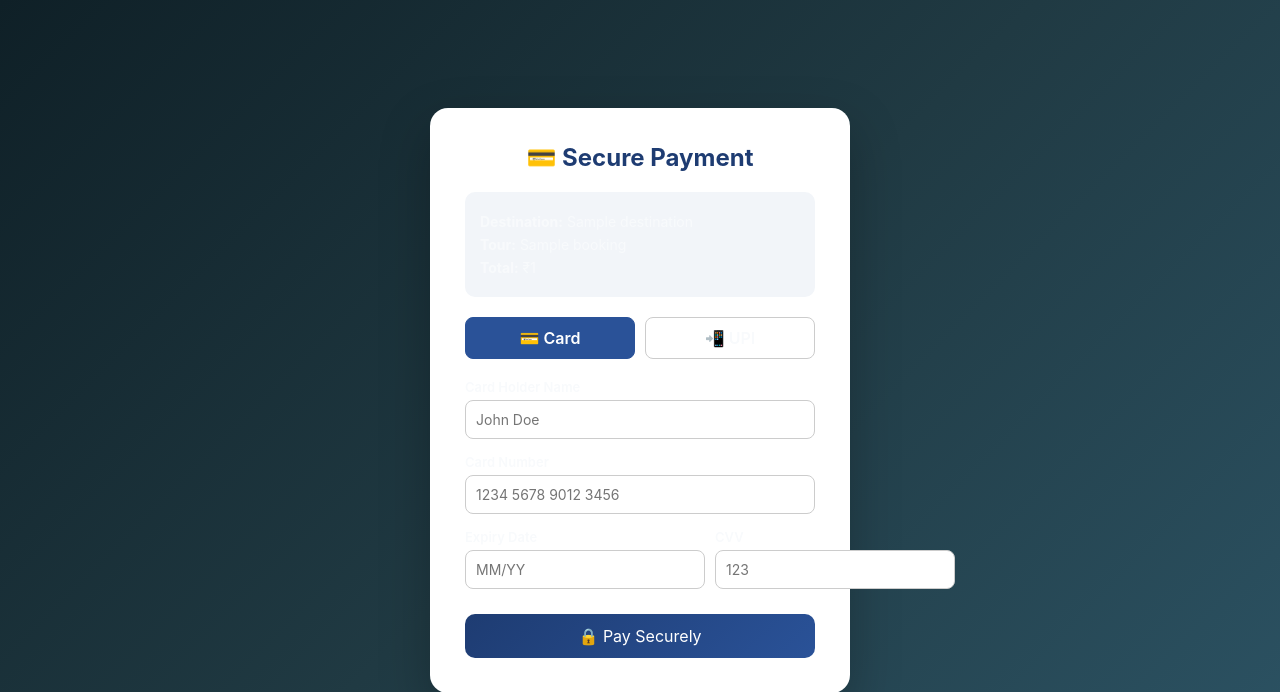
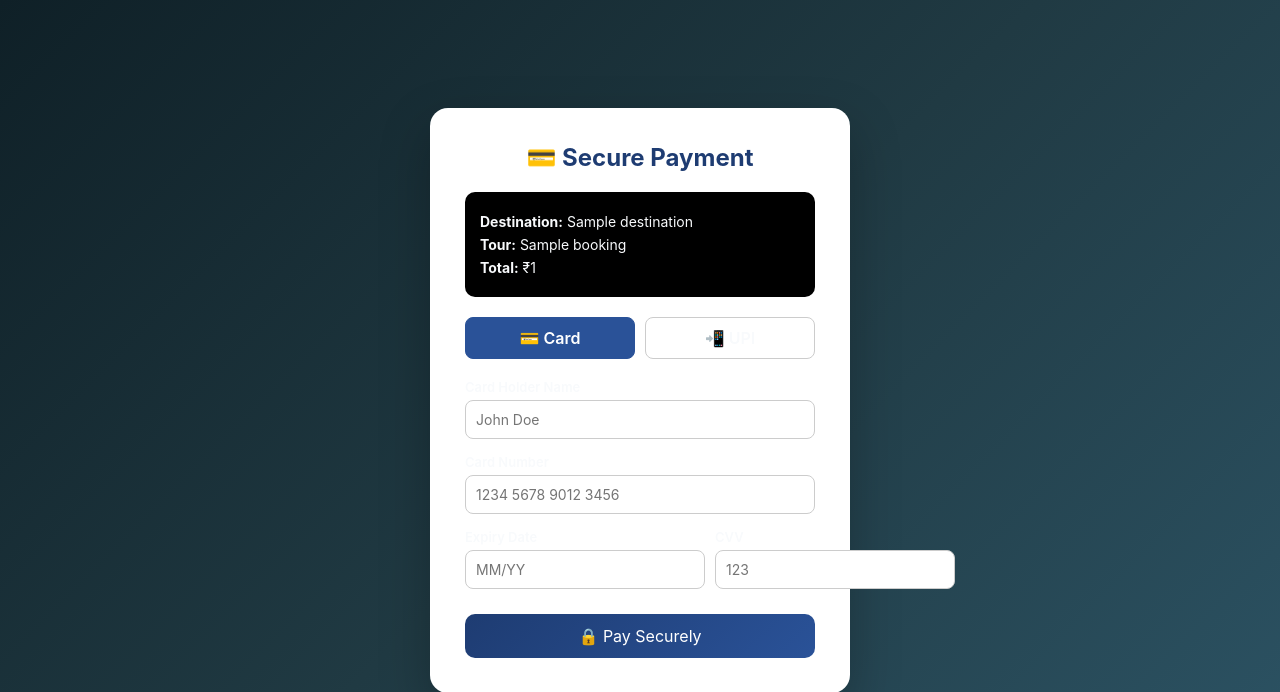
Before and after one commit to Tejasrathod274/Final-Project, a Flask app: template templates/payment.html in a window 1280 px wide. Shown: the top 692 px of the page. Run offline with Flask 3, Linux system fonts and the light colour scheme; the template is opened without the code that fills it: most values are stand-ins (such as "Sample title", 1, 10 or a date in 2020); some libraries are stand-ins or nearby versions.

Commit message:
Fixed confirm payment box

```diff
--- a/templates/payment.html
+++ b/templates/payment.html
@@ -40,7 +40,7 @@ body {
 
 /* Summary */
 .booking-summary {
-    background: #f2f5f9;
+    background: black;
     padding: 15px;
     border-radius: 10px;
     margin-bottom: 20px;
```
